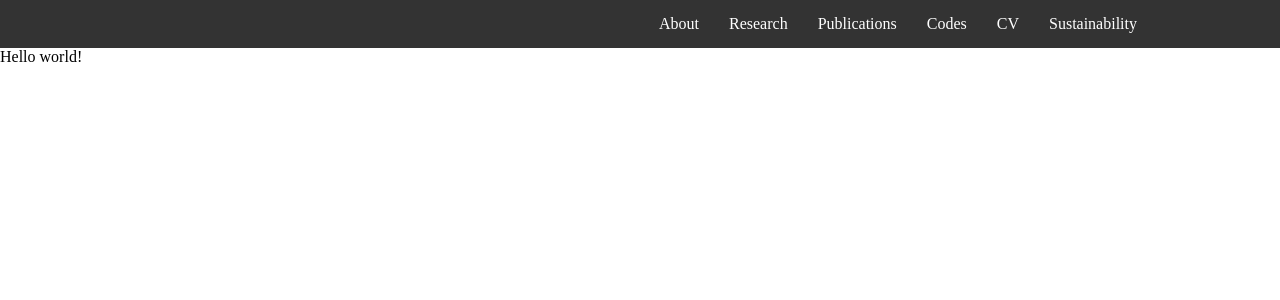
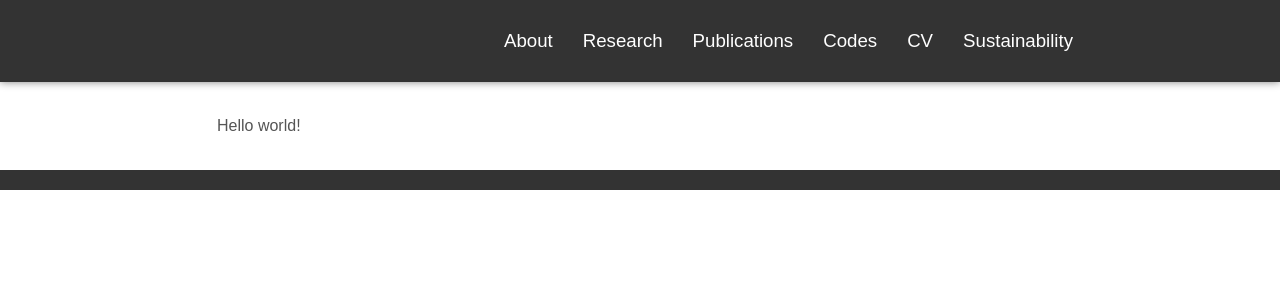
Before and after one commit to felixbosco/felixbosco.github.io, a Jekyll site: the page built from index.html, in a window 1280 px wide. Shown: the top 300 px of the page. Built offline with Jekyll 4.4.1, drawn with Linux system fonts in a browser that asks for light colours.

Commit message:
Go back to backup

```diff
--- a/assets/css/style.css
+++ b/assets/css/style.css
@@ -1,5 +1,13 @@
+---
+---
+
+* {
+  box-sizing: border-box;
+}
+
 /* ---------- general design: body ---------- */
-html, body {
+body {
+  font-family: Arial, Helvetica, sans-serif;
   margin: 0;
 }
 
@@ -8,18 +16,57 @@ header {
   display: -webkit-flex;
   display: flex;
   flex-direction: row;
-
-    width: 100;
-    padding: 0px 10%;
-
+  width: 100%;
+  margin: 0;
+  padding-left: 15%;
+  padding-right: 15%;
   background-color: #333;
+  font-size: 14pt;
+  box-shadow: 0px 0px 8px gray;
+}
+header a {
+  color: white;
+  text-decoration: none;
+}
+header a:hover {
+  color: white;
+  text-decoration: none;
+}
+header:after {
+  content: "";
+  display: table;
+  clear: both;
+}
+.name {
+  -webkit-flex: 1;
+  -ms-flex: 1;
+  flex: 1;
+  background: transparent;
+  padding-top: 15px;
+  padding-bottom: 15px;
+  font-size: 28pt;
 }
 
-/* ---------- general design: nav ---------- */
+@media (max-width: 600px) {
+  header {
+    -webkit-flex-direction: column;
+    flex-direction: column;
+    padding-left: 25px;
+    padding-right: 25px;
+    width: 100%;
+  }
+  .name {
+    width: 100%;
+  }
+}
+
+/* ---------- general design: nav menu ---------- */
 nav {
   -webkit-flex: 1;
   -ms-flex: 1;
   flex: 1;
+  background: inherit;
+  height: inherit;
 }
 nav ul {
   float: right;
@@ -27,6 +74,7 @@ nav ul {
   margin: 0;
   padding: 0;
   overflow: hidden;
+  background-color: inherit;
 }
 nav li {
   float: left;
@@ -35,27 +83,88 @@ nav li a {
   display: block;
   color: white;
   text-align: center;
-  padding: 15px 15px;
+  padding: 30px 15px;
   text-decoration: none;
 }
 nav li a:hover {
   background-color: #111;
 }
+@media (max-width: 600px) {
+  nav {
+    background: transparent;
+  }
+}
 
-.header-nav
+/* ---------- general design: flex boxes ---------- */
+section {
+  display: -webkit-flex;
+  display: flex;
+}
 
 /* ---------- general design: main ---------- */
 main {
   width: 70%;
-    margin: auto;
+  position: relative;
+  margin-top: 10px;
+  margin-bottom: 10px;
+  margin-left: 15%;
+  margin-right: 15%;
+
   padding: 25px;
+  text-align: justify;
 
-    color: #333;
+  color: #555;
+}
+@media (max-width: 600px) {
+  main {
+    -webkit-flex-direction: column;
+    flex-direction: column;
+    width: 100%;
+    margin-left: 0;
+    margin-right: 0;
+  }
 }
 
-/* ---------- responsive design: main ---------- */
-@media (max-width: 1000px) {
-    main {
-        width: 100%;
+main a {
+  color: black;
+  text-decoration: none;
+}
+main a:hover {
+  color: blue;
+}
+
+main:after {
+  content: "";
+  display: table;
+  clear: both;
+}
+
+/* Style the footer */
+footer {
+  background-color: #333;
+  padding: 10px;
+  text-align: center;
+  color: white;
+}
+
+/* Responsive layout - makes the menu and the content (inside the section) sit on top of each other instead of next to each other */
+@media (max-width: 600px) {
+  section {
+    -webkit-flex-direction: column;
+    flex-direction: column;
   }
 }
+
+/* ---------- element design: table ---------- */
+table {
+  width: 100%;
+  border-collapse: collapse;
+}
+table tr:nth-child(odd) {
+  background-color: #eeeeee;
+}
+table td {
+  padding: 12px 24px 12px 24px;
+  border: 1px solid #eeeeee;
+  text-align: left;
+}
```
Lines whose indentation alone changed are shown as unchanged.
